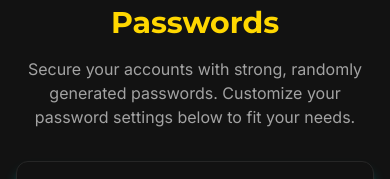
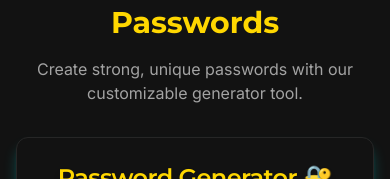
Before and after one commit to Aniket200-ind/passprotector, a Next.js app: page /generate/password in a window 390 px wide. Shown: the part 179-358 px from the top of the page. Built offline with nearby package versions, Linux system fonts and the light colour scheme; no server answers.

Commit message:
feat: enhance Password Generator page with metadata and improve content layout

```diff
--- a/src/app/(generation)/generate/password/page.tsx
+++ b/src/app/(generation)/generate/password/page.tsx
@@ -2,19 +2,26 @@
 
 import { PasswordGenerator } from "@/components/features/PasswordGenerator";
 import ToggleGenerator from "@/components/features/ToggleGenerator";
+import { Metadata } from "next";
+
+export const metadata: Metadata = {
+  title: "Password Generator | PassProtector",
+  description: "Generate strong, secure passwords with our customizable password generator tool."
+};
 
 export default function PasswordGeneratorPage() {
   return (
     <main className="mx-auto py-12 px-4">
       <ToggleGenerator />
-      <h1 className="opacity-0 animate-fade-in-up text-3xl motion-reduce:animate-none sm:text-4xl font-bold text-golden font-fancy text-center mb-4">
+      <h1 className="animate-fade-in-up text-3xl motion-reduce:animate-none sm:text-4xl font-bold text-golden font-fancy text-center mb-4">
         Generate Secure Passwords
       </h1>
-      <p className="text-center text-muted-foreground mb-8 max-w-2xl mx-auto">
-        Secure your accounts with strong, randomly generated passwords.
-        Customize your password settings below to fit your needs.
+      <p className="text-center text-muted-foreground mb-8 max-w-lg mx-auto animate-fade-in-up animation-delay-100 motion-reduce:animate-none">
+        Create strong, unique passwords with our customizable generator tool.
       </p>
-      <PasswordGenerator />
+      <div className="max-w-3xl mx-auto">
+        <PasswordGenerator />
+      </div>
     </main>
   );
 }
```
